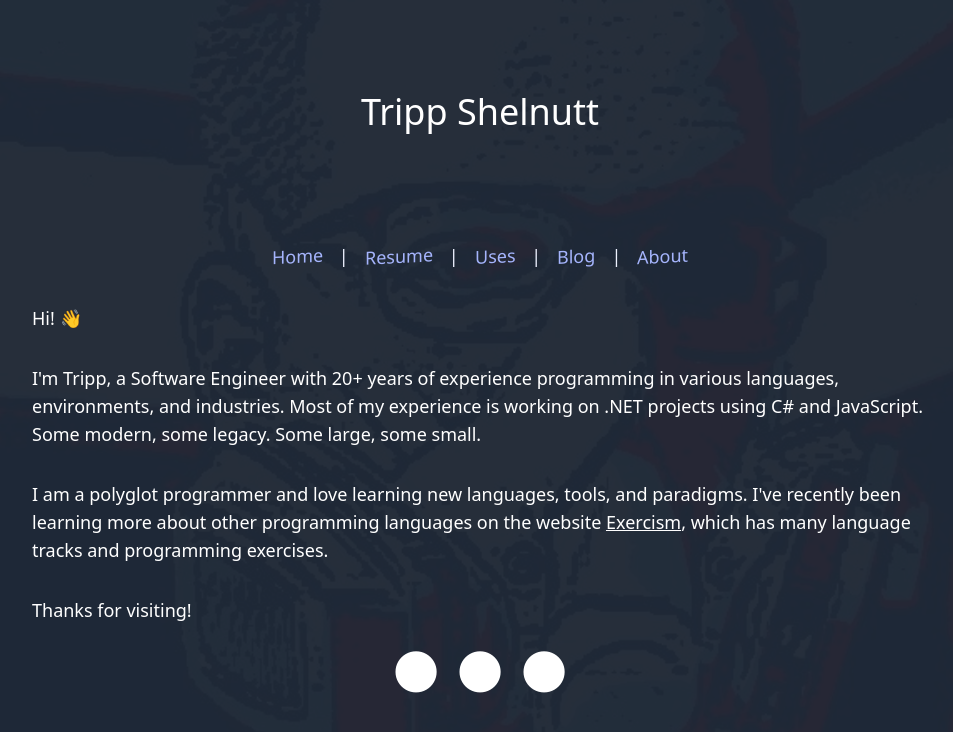
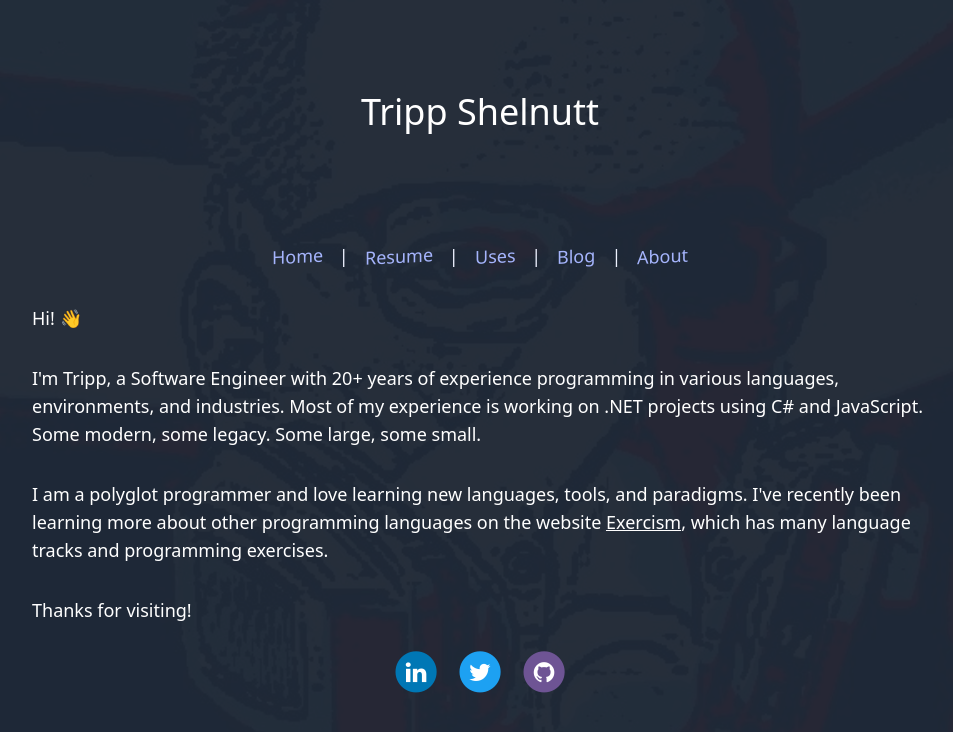
Before and after one commit to trippshelnutt/trippshelnutt.com-11ty, an Eleventy site: page index.md in a window 1280 px wide. Shown: the whole page, without its empty margins (160-1113 px from the left). Built offline with nearby package versions, Linux system fonts and the light colour scheme; Eleventy itself is replaced by a stand-in of ours; files that its build step writes are made by us from their sources.

Commit message:
fixup! WIP

```diff
--- a/css/custom.css
+++ b/css/custom.css
@@ -45,8 +45,8 @@
         @apply -skew-y-3 text-indigo-300 hover:text-indigo-200;
     }
 
-    footer a.linkedin {
-        @apply text-linkedin scale-150;
+    a.linkedin {
+        @apply text-linkedin;
     }
 
     a.twitter {
--- a/tailwind.config.js
+++ b/tailwind.config.js
@@ -4,6 +4,7 @@ module.exports = {
     "./uses/index.md",
     "./about/index.md",
     "./resume/index.html",
+    "./_includes/layout.njk",
   ],
   theme: {
     opacity: {
```
